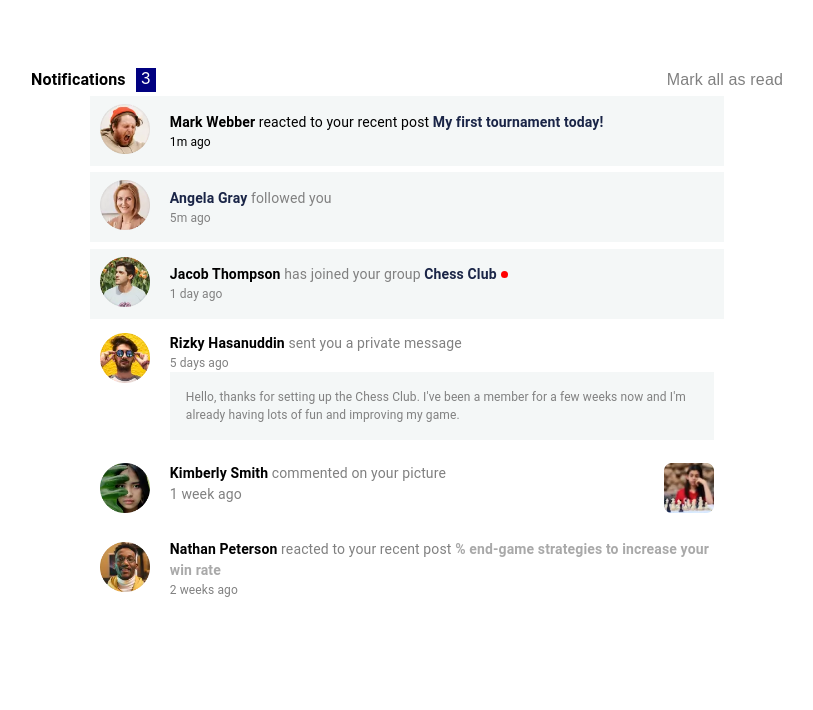
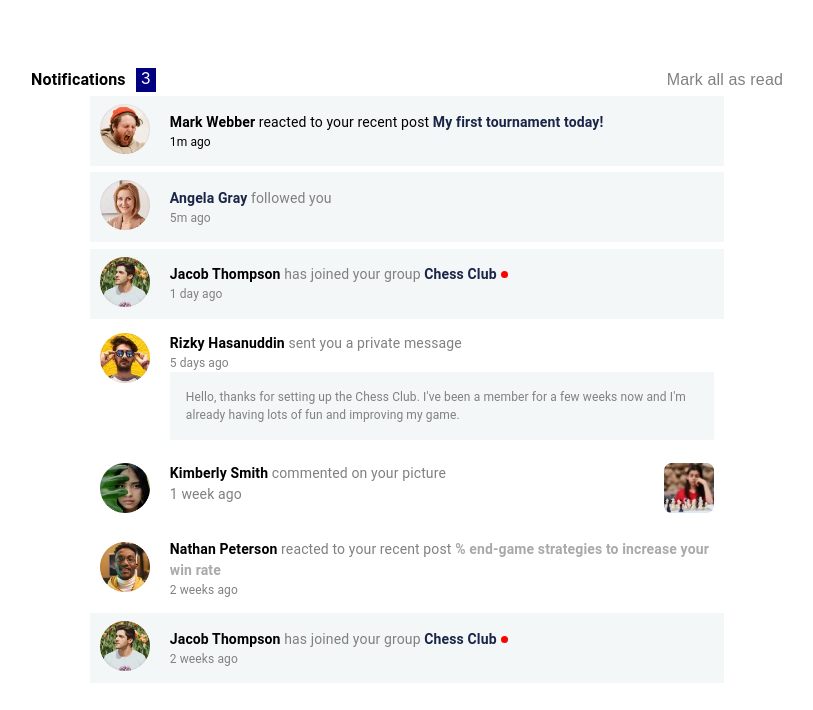
Before and after one commit to Bidhu1024/FM-Notifications, a React (Create React App) app: page / in a window 1280 px wide. Shown: the top 710 px of the page, without its empty margins (233-1046 px from the left). Built offline with nearby package versions, Linux system fonts and the light colour scheme.

Commit message:
Box 7 started

```diff
--- a/src/App.js
+++ b/src/App.js
@@ -7,6 +7,7 @@
 import Box4 from "./components/AllNotifications/Box4";
 import Box5 from './components/AllNotifications/Box5';
 import Box6 from './components/AllNotifications/Box6';
+import Box7 from './components/AllNotifications/Box7';
 function App() {
   return (
     <Box sx={{width:'100%', height:'100%', display:'flex',justifyContent:'center', alignItems:'center' }}>
@@ -19,6 +20,7 @@
       <Box4 />
       <Box5 />
       <Box6 />
+      <Box7/>
       </Box>
       </Box>
     </Box>
--- a/src/components/AllNotifications/Box7.jsx
+++ b/src/components/AllNotifications/Box7.jsx
@@ -10,7 +10,7 @@
       </Box>
       <Box>
         <Box sx={{display:'flex', alignItems:'center', gap:'4px'}}><Typography  fontSize='14px'><span style={{fontWeight:'bold'}}>Jacob Thompson</span> <span style={{color:"grey"}}>has joined your group</span> <span style={{fontWeight:'bold', color:'#1a2547', cursor:'pointer',}}>Chess Club  </span></Typography> <RedDot/></Box>
-        <Box><Typography fontSize="12px" color="grey">1 day ago</Typography></Box>
+        <Box><Typography fontSize="12px" color="grey">2 weeks ago</Typography></Box>
       </Box>
     </Box>
   );
```
